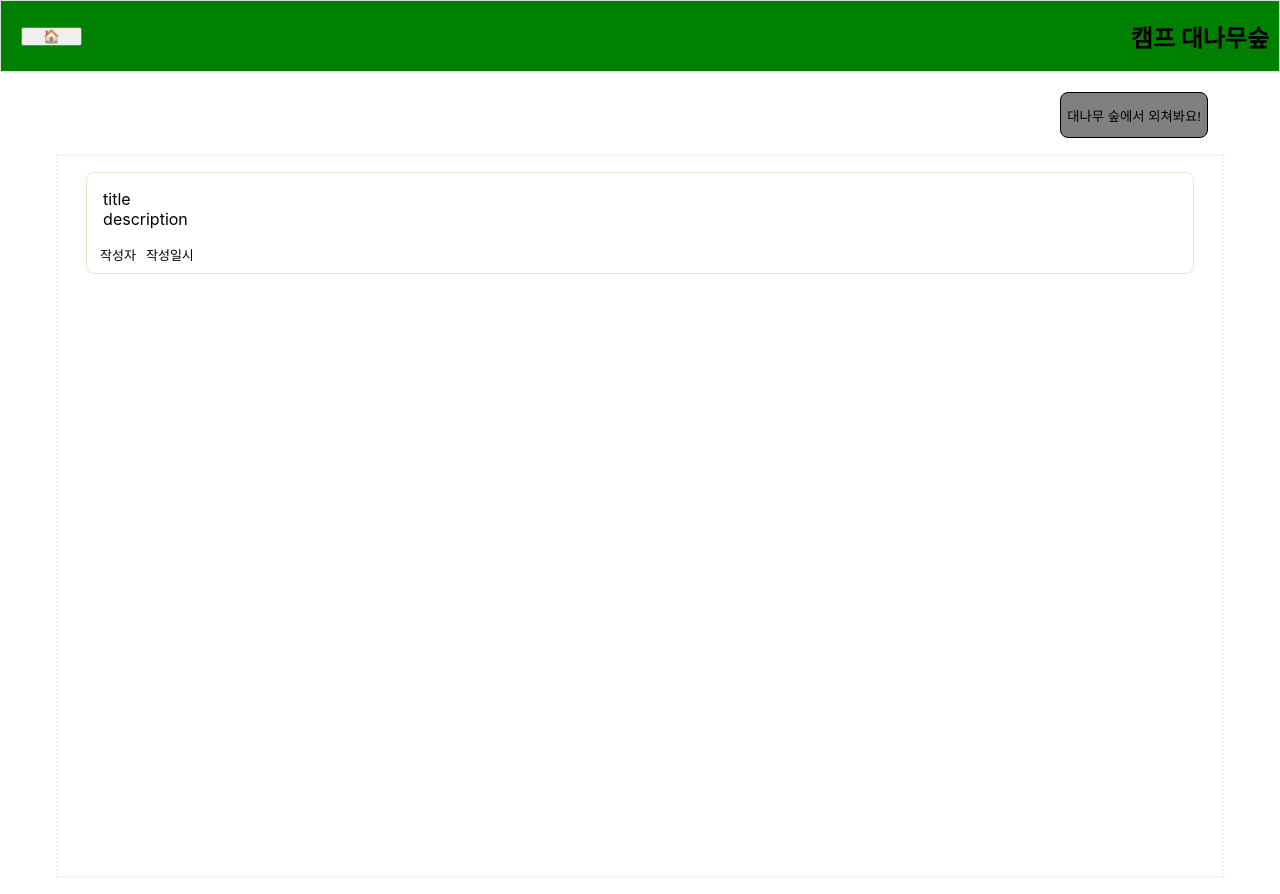
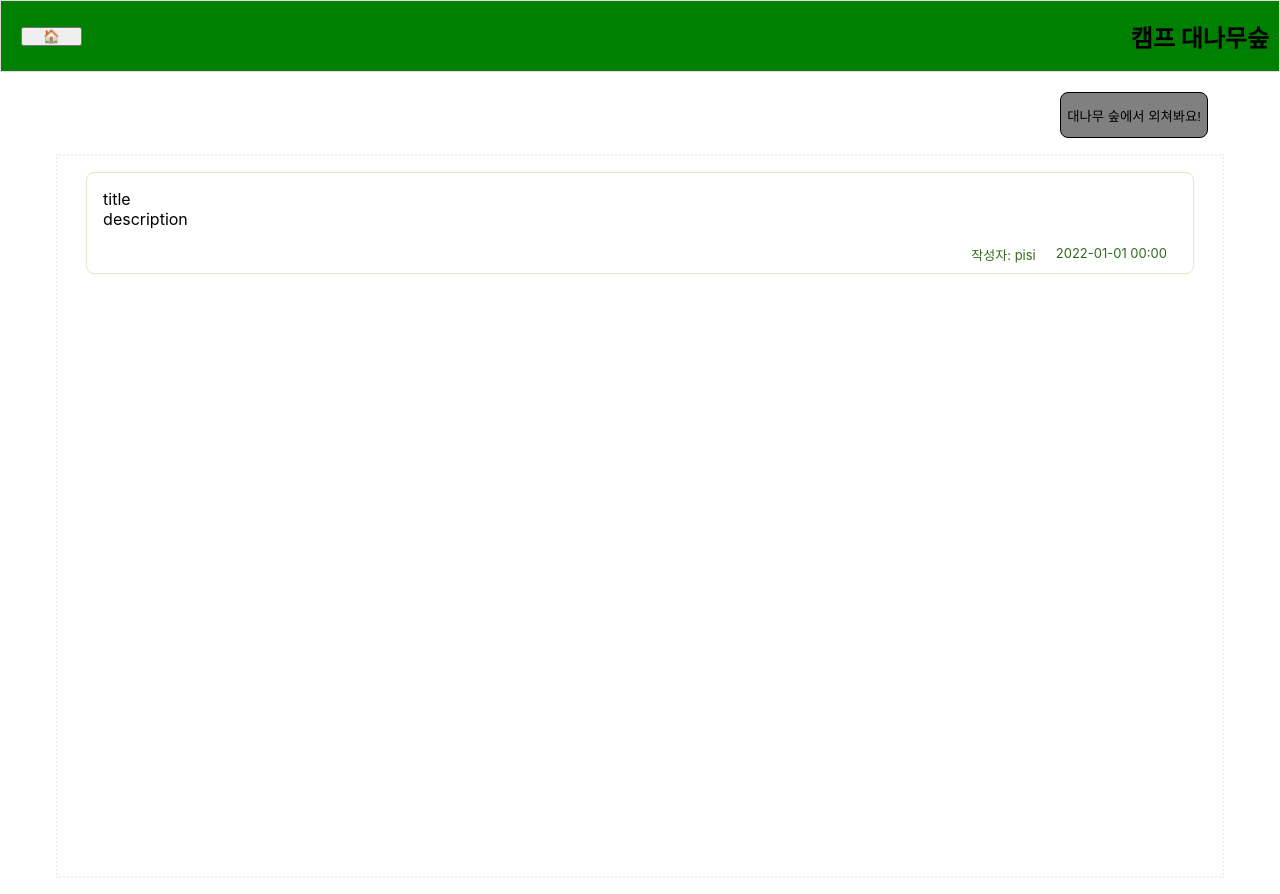
Before and after one commit to lulla-by/campdaenamu, a React (Create React App) app: page / in a window 1280 px wide. Built offline with nearby package versions, Linux system fonts and the light colour scheme.

Commit message:
카드 수정

```diff
--- a/src/components/Card.jsx
+++ b/src/components/Card.jsx
@@ -9,10 +9,10 @@ function Card () {
         <CdContainer onClick={() => { history.push("/detail");}}>
             <CdDialog>
             <div>title</div>
-            <>description</>
+            <div>description</div>
             </CdDialog>
             <CdInfo>
-            <div>작성자</div><div>작성일시</div>
+            <div>작성자: pisi</div><div>2022-01-01 00:00</div>
             </CdInfo>
         </CdContainer>
     )
@@ -42,7 +42,9 @@ const CdDialog = styled.div`
 
 const CdInfo = styled.div`
     display: flex;
-    padding: 0 1em;
+    justify-content: flex-end;
+    padding: 0 2em;
     font-size: small;
-    gap: 10px;
+    gap: 20px;
+    color: #33691E;
 `
```
